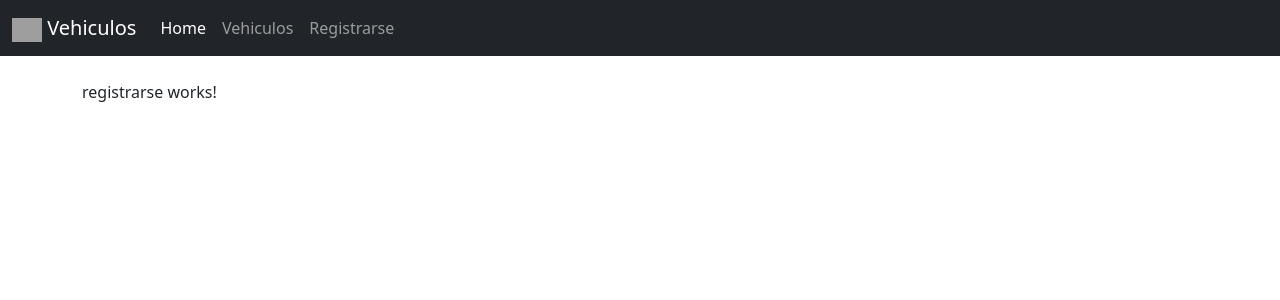
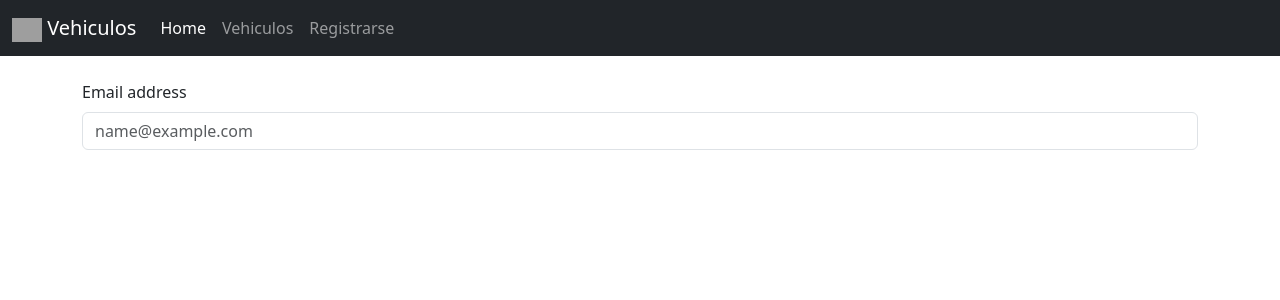
Before and after one commit to mishelle-quinchiguango/ventaAutos, an Angular app: page /registrarse in a window 1280 px wide. Shown: the top 300 px of the page. Built offline with nearby package versions, Linux system fonts and the light colour scheme; grey boxes are pictures that could not be loaded.

Commit message:
validadoresFormulario

```diff
--- a/src/app/paginas/PagVehiculoRegistro/PagVehiculoRegistro.component.html
+++ b/src/app/paginas/PagVehiculoRegistro/PagVehiculoRegistro.component.html
@@ -13,7 +13,8 @@
   <div class="mb-3 row">
     <label for="staticCodigo" class="col-sm-2 col-form-label">Código: </label>
     <div class="col-sm-10">
-      <input type="text" class="form-control" id="staticCodigo" name="id" formControlName="id">
+      <input type="text" class="form-control"  name="id" formControlName="id">
+      <span class="text-danger" *ngIf="formulario.controls['id'].errors?.['required']">Valor requerido </span>
     </div>
     </div>
 
--- a/src/app/paginas/PagVehiculoRegistro/PagVehiculoRegistro.component.ts
+++ b/src/app/paginas/PagVehiculoRegistro/PagVehiculoRegistro.component.ts
@@ -1,7 +1,7 @@
 import { Component, OnInit } from '@angular/core';
 import { Vehiculo } from '../../utilitarios/modelos/Vehiculo';
 import { VehiculoService } from '../../servicios/vehiculo.service';
-import { FormBuilder, FormGroup } from '@angular/forms';
+import { FormBuilder, FormGroup, Validators } from '@angular/forms';
 import Swal from 'sweetalert2';
 
 @Component({
@@ -17,23 +17,26 @@ export class PagVehiculoRegistroComponent implements OnInit {
     private _vehiculoService: VehiculoService,
     private _formBuilder:FormBuilder
   ) {
-        this.formulario= this._formBuilder.group({
-      "id":[],
+      this.formulario= this._formBuilder.group({
+      "id":['', [Validators.required]],
       "marca":[],
       "modelo":[],
       "anio":[],
       "color":[],
-      "kilometraje":[],
+      "kilometros":[],
       "precio":[],
       "calificacion":[]
     });
   }
 
   ngOnInit() {
+
   }
 
   guardarVehiculo() {
-   let vehiculo: Vehiculo={...this.formulario.value}
+
+    if(this.formulario.valid){
+      let vehiculo: Vehiculo={...this.formulario.value}
     this._vehiculoService.addVehiculo(vehiculo);
     Swal.fire({
       title:"Mensaje",
@@ -41,6 +44,10 @@ export class PagVehiculoRegistroComponent implements OnInit {
       icon:"info"
 
     });
+    }else{
+      alert('Faltan campos por llenar')
+
+    }
   }
 
 }
--- a/src/app/paginas/registrarse/registrarse.component.html
+++ b/src/app/paginas/registrarse/registrarse.component.html
@@ -1,3 +1,11 @@
-<p>
-  registrarse works!
-</p>
+<form>
+  <div class="row">
+    <div class="col-12">
+      <div class="mb-3">
+        <label for="exampleFormControlInput1" class="form-label">Email address</label>
+        <input type="email" class="form-control" id="exampleFormControlInput1" placeholder="name@example.com">
+      </div>
+    </div>
+  </div>
+
+</form>
```
